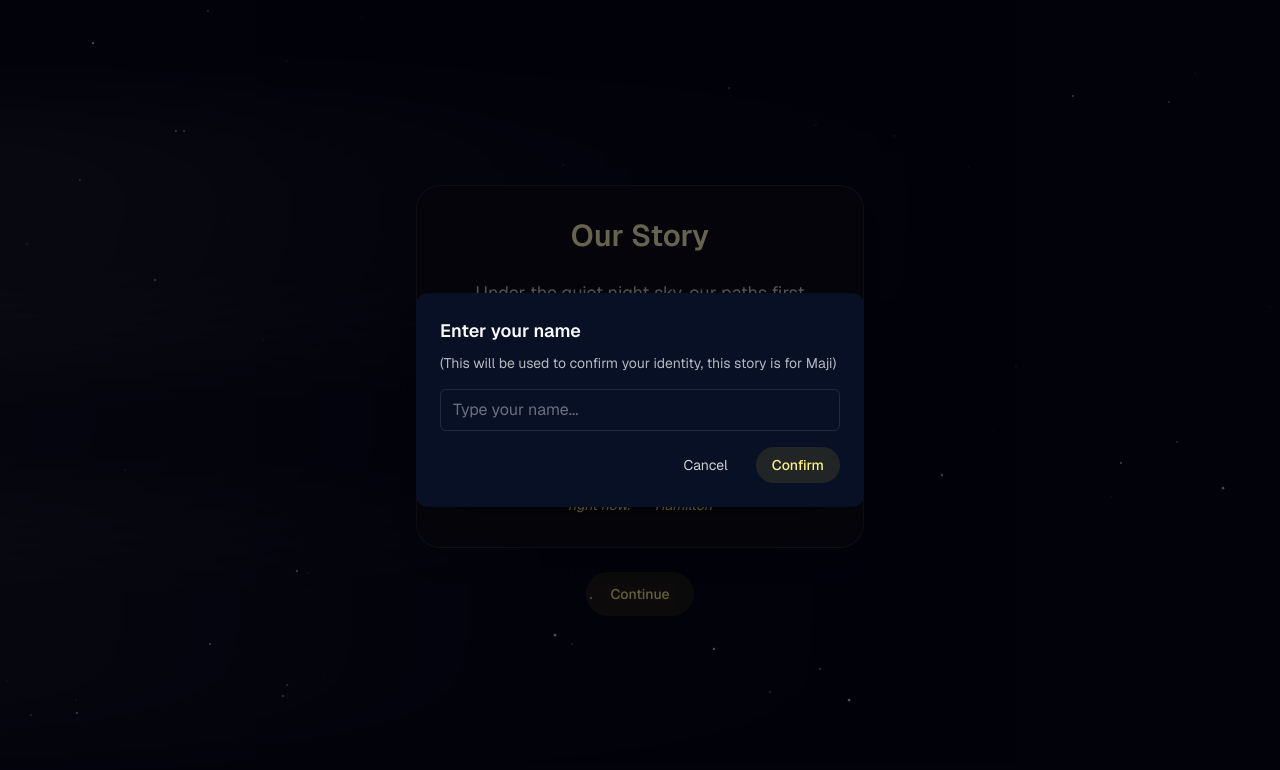
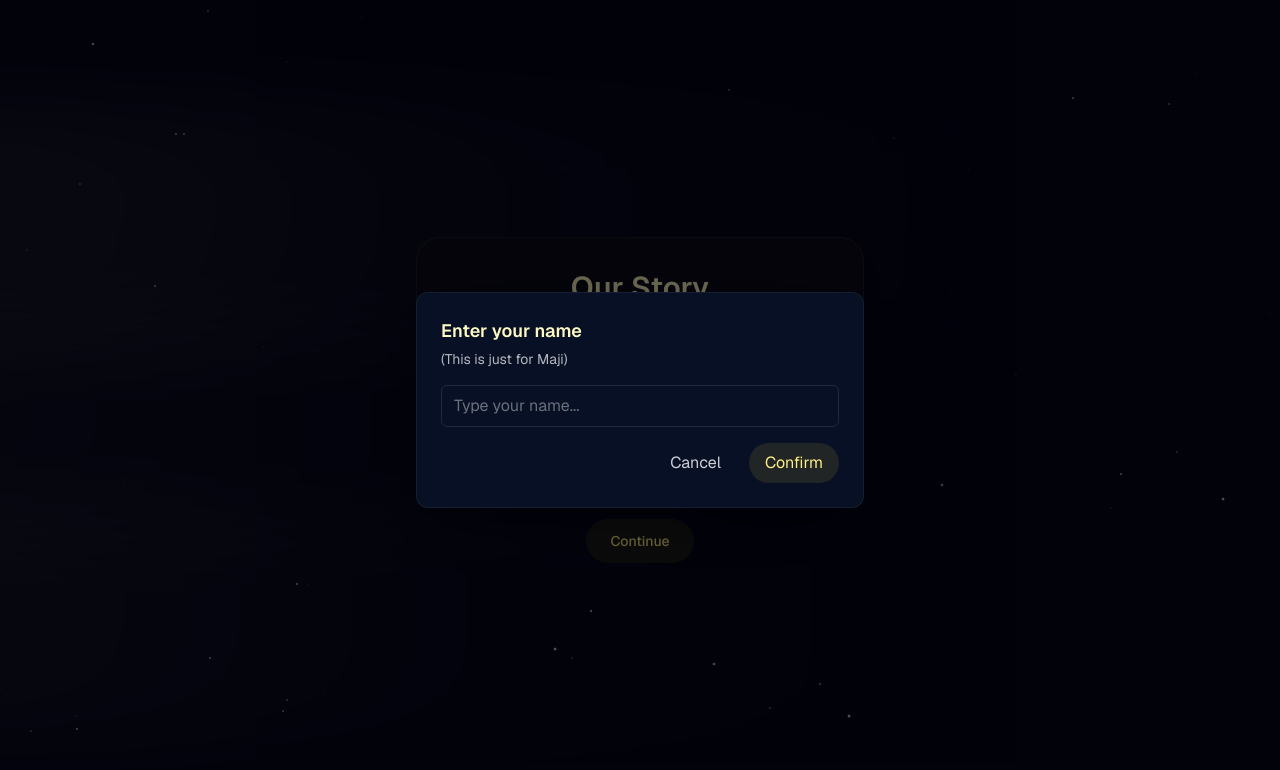
Before and after one commit to Agladima/birth, a Next.js app: page / in a window 1280 px wide. Both pictures are taken after a click on the button "Continue". Shown: the top 770 px of the page. Built offline with nearby package versions, Linux system fonts and the light colour scheme.

Commit message:
final pictures

```diff
--- a/src/app/page.tsx
+++ b/src/app/page.tsx
@@ -1,10 +1,10 @@
 "use client";
 
-import { useState, useEffect, useRef } from "react";
+import { useEffect, useRef, useState } from "react";
 
 export default function NightSkyPage() {
   const [showModal, setShowModal] = useState(false);
-  const [step, setStep] = useState<"intro" | "gallery" | "question" | "poem">(
+  const [step, setStep] = useState<"intro" | "gallery" | "poem" | "question">(
     "intro"
   );
 
@@ -50,19 +50,21 @@ export default function NightSkyPage() {
   const allPictures = [...ourPictures, ...herPictures];
   const itemCount = allPictures.length;
 
-  const carouselRef = useRef<HTMLDivElement>(null);
+  const carouselRef = useRef<HTMLDivElement | null>(null);
   const [angle, setAngle] = useState(0);
   const [dragging, setDragging] = useState(false);
   const startX = useRef(0);
   const startAngle = useRef(0);
 
-  // Auto-spin
+  // --- AUTO SPIN (slower) ---
   useEffect(() => {
     if (dragging) return;
-    const interval = setInterval(() => setAngle((prev) => prev + 0.2), 16);
+    // Slower rotation: 0.06 deg per tick (approx)
+    const interval = setInterval(() => setAngle((prev) => prev + 0.06), 16);
     return () => clearInterval(interval);
   }, [dragging]);
 
+  // --- Drag handlers (mouse + touch) ---
   const startDrag = (clientX: number) => {
     setDragging(true);
     startX.current = clientX;
@@ -72,7 +74,8 @@ export default function NightSkyPage() {
   const dragMove = (clientX: number) => {
     if (!dragging) return;
     const deltaX = clientX - startX.current;
-    setAngle(startAngle.current + deltaX * 0.5);
+    // sensitivity tuned for mobile and desktop
+    setAngle(startAngle.current + deltaX * 0.35);
   };
 
   const endDrag = () => setDragging(false);
@@ -80,12 +83,14 @@ export default function NightSkyPage() {
   useEffect(() => {
     const onMouseMove = (e: MouseEvent) => dragMove(e.clientX);
     const onMouseUp = () => endDrag();
-    const onTouchMove = (e: TouchEvent) => dragMove(e.touches[0].clientX);
+    const onTouchMove = (e: TouchEvent) => {
+      if (e.touches && e.touches[0]) dragMove(e.touches[0].clientX);
+    };
     const onTouchEnd = () => endDrag();
 
     window.addEventListener("mousemove", onMouseMove);
     window.addEventListener("mouseup", onMouseUp);
-    window.addEventListener("touchmove", onTouchMove);
+    window.addEventListener("touchmove", onTouchMove, { passive: true });
     window.addEventListener("touchend", onTouchEnd);
 
     return () => {
@@ -97,8 +102,8 @@ export default function NightSkyPage() {
   }, [dragging]);
 
   return (
-    <div className="relative min-h-screen overflow-hidden bg-[#03041a] font-sans text-zinc-50 flex flex-col items-center justify-center px-4 sm:px-6 py-12">
-      {/* Stars */}
+    <div className="relative min-h-screen overflow-hidden bg-[#03041a] font-sans text-zinc-50">
+      {/* STARS (z-0) */}
       <div className="pointer-events-none absolute inset-0 z-0">
         {Array.from({ length: 70 }).map((_, i) => (
           <div
@@ -106,7 +111,7 @@ export default function NightSkyPage() {
             className={`star star-${i % 6} absolute`}
             style={{
               left: `${Math.random() * 100}%`,
-              top: `${Math.random() * 90}%`,
+              top: `${Math.random() * 92}%`,
               transform: `scale(${0.6 + Math.random() * 1.4})`,
               animationDelay: `${Math.random() * 6}s`,
             }}
@@ -114,27 +119,28 @@ export default function NightSkyPage() {
         ))}
       </div>
 
-      {/* Clouds */}
-      <div className="clouds pointer-events-none absolute inset-0 z-[1]">
+      {/* CLOUDS (z-1) */}
+      <div className="clouds pointer-events-none absolute inset-0 z-10">
         <div className="cloud cloud-1" />
         <div className="cloud cloud-2" />
         <div className="cloud cloud-3" />
       </div>
 
-      {/* Intro */}
+      {/* CONTENT (z-20) */}
+      <div className="relative z-20 flex flex-col items-center justify-center min-h-screen px-4 py-12">
+        {/* INTRO */}
         {step === "intro" && (
-        <main className="relative z-10 flex flex-col items-center w-full max-w-md">
-          <div className="scroll-frame p-6 sm:p-8 rounded-3xl bg-[#0c0c1a] border border-white/10 backdrop-blur-md shadow-xl flex flex-col gap-6">
-            <h1 className="text-2xl sm:text-3xl font-semibold text-yellow-100 text-center">
+          <main className="max-w-md w-full flex flex-col items-center gap-6">
+            <div className="w-full bg-[#0c0c1a]/90 rounded-3xl p-6 sm:p-8 border border-white/8 backdrop-blur-md shadow-xl text-center">
+              <h1 className="text-2xl sm:text-3xl font-semibold text-yellow-100">
                 Our Story
               </h1>
-            <p className="text-sm sm:text-lg text-white/80 leading-relaxed text-center">
+              <p className="mt-3 text-sm sm:text-lg text-white/80">
                 Under the quiet night sky, our paths first crossed. Stars above
-              twinkled like our hearts, setting the stage for a story that would
-              last a lifetime.
+                twinkled like our hearts...
               </p>
               <svg
-              className="w-full h-6 sm:h-8"
+                className="w-full h-6 mt-4"
                 viewBox="0 0 200 20"
                 preserveAspectRatio="none"
               >
@@ -145,49 +151,54 @@ export default function NightSkyPage() {
                   fill="transparent"
                 />
               </svg>
-            <p className="text-sm sm:text-md text-yellow-200 italic text-center">
+              <p className="mt-2 text-sm text-yellow-200 italic">
                 “Look around, look around at how lucky we are to be alive right
                 now.” — Hamilton
               </p>
             </div>
-          <div className="mt-6">
+
             <button
               onClick={() => setShowModal(true)}
-              className="rounded-full bg-yellow-300/10 px-6 py-3 text-sm font-medium text-yellow-200 transition hover:scale-[1.02] hover:bg-yellow-300/20"
+              className="rounded-full bg-yellow-300/10 px-6 py-3 text-sm font-medium text-yellow-200 hover:scale-[1.02] transition"
             >
               Continue
             </button>
-          </div>
           </main>
         )}
 
-      {/* Name Modal */}
+        {/* MODAL */}
         {showModal && step === "intro" && (
-        <div className="fixed inset-0 z-20 flex items-center justify-center bg-black/60">
-          <div className="mx-4 w-full max-w-md rounded-xl bg-[#081025] p-6 shadow-2xl">
-            <h2 className="mb-2 text-lg font-semibold">Enter your name</h2>
-            <p className="mb-4 text-sm text-white/70">
-              (This will be used to confirm your identity, this story is for
-              Maji)
+          <div className="fixed inset-0 z-30 flex items-center justify-center bg-black/60 p-4">
+            <div className="w-full max-w-md bg-[#081025] rounded-xl p-6 shadow-2xl border border-white/6">
+              <h2 className="text-lg font-semibold text-yellow-100">
+                Enter your name
+              </h2>
+              <p className="text-sm text-white/70 mt-1">
+                (This is just for Maji)
               </p>
+
               <input
                 id="nameInput"
                 type="text"
                 placeholder="Type your name..."
-              className="w-full rounded-md border border-white/10 bg-transparent px-3 py-2 text-white outline-none placeholder:text-white/40"
+                className="w-full mt-4 px-3 py-2 rounded-md bg-transparent border border-white/10 outline-none placeholder:text-white/40"
               />
+
               <div className="mt-4 flex justify-end gap-3">
                 <button
                   onClick={() => setShowModal(false)}
-                className="rounded-md px-4 py-2 text-sm text-white/80 hover:underline"
+                  className="px-4 py-2 rounded-md text-white/80"
                 >
                   Cancel
                 </button>
                 <button
                   onClick={() => {
-                  const input = (
-                    document.getElementById("nameInput") as HTMLInputElement
-                  ).value;
+                    const input =
+                      (
+                        document.getElementById(
+                          "nameInput"
+                        ) as HTMLInputElement | null
+                      )?.value || "";
                     if (input.trim().toLowerCase() === "maji") {
                       setStep("gallery");
                       setShowModal(false);
@@ -195,7 +206,7 @@ export default function NightSkyPage() {
                       alert("This story is only for Maji 💛");
                     }
                   }}
-                className="rounded-full bg-yellow-300/10 px-4 py-2 text-sm font-medium text-yellow-200"
+                  className="px-4 py-2 rounded-full bg-yellow-300/10 text-yellow-200"
                 >
                   Confirm
                 </button>
@@ -204,87 +215,71 @@ export default function NightSkyPage() {
           </div>
         )}
 
-      {/* 3D Gallery */}
+        {/* GALLERY */}
         {step === "gallery" && (
-        <main className="relative z-10 flex flex-col items-center w-full min-h-screen px-4 sm:px-6 py-12 overflow-hidden bg-[#0b0015]">
-          <h1 className="text-4xl sm:text-5xl font-extrabold mb-12 text-center tracking-wide text-yellow-100">
+          <main className="w-full max-w-4xl flex flex-col items-center gap-8">
+            <h1 className="text-4xl sm:text-5xl font-extrabold tracking-wide text-yellow-100">
               ✨ The Secret Chronicle ✨
             </h1>
 
+            {/* carousel wrapper — transparent so stars show through */}
             <div
-            className="relative w-full max-w-4xl h-80 sm:h-96 perspective cursor-grab"
+              className="relative w-full max-w-[860px] h-[360px] sm:h-[420px] perspective touch-none"
               onMouseDown={(e) => startDrag(e.clientX)}
               onTouchStart={(e) => startDrag(e.touches[0].clientX)}
             >
+              {/* carousel (transparent background) */}
               <div
                 ref={carouselRef}
-              className="carousel absolute w-full h-full flex items-center justify-center"
+                className="carousel absolute inset-0 flex items-center justify-center"
                 style={{ transform: `rotateY(${angle}deg)` }}
               >
                 {allPictures.map((pic, i) => {
                   const picAngle = i * (360 / itemCount);
+
                   return (
-                  <div
+                    <figure
                       key={i}
-                    className="carousel-item absolute w-48 sm:w-64 h-64 sm:h-80 rounded-2xl overflow-hidden shadow-2xl border border-yellow-400/30 transform transition-transform duration-500 hover:scale-105 hover:rotate-3"
+                      className="carousel-item absolute w-44 sm:w-56 md:w-64 h-56 sm:h-72 md:h-80 rounded-2xl overflow-hidden shadow-2xl border border-yellow-400/20 bg-transparent"
                       style={{
-                      transform: `rotateY(${picAngle}deg) translateZ(350px)`,
-                      background: `url(${pic.src}) center/cover no-repeat`,
+                        transform: `rotateY(${picAngle}deg) translateZ(320px)`,
                         backfaceVisibility: "hidden",
                       }}
                     >
-                    <div className="absolute bottom-0 w-full bg-gradient-to-t from-black/70 to-transparent p-3 sm:p-4 backdrop-blur-sm">
-                      <p className="text-xs sm:text-sm italic font-semibold drop-shadow-md text-yellow-200">
+                      {/* image */}
+                      <img
+                        src={pic.src}
+                        alt={pic.caption}
+                        className="w-full h-full object-cover"
+                      />
+
+                      {/* caption */}
+                      <figcaption className="absolute bottom-0 w-full bg-gradient-to-t from-black/80 to-transparent p-3 text-xs sm:text-sm text-yellow-200 italic">
                         {pic.caption}
-                      </p>
-                    </div>
-                  </div>
+                      </figcaption>
+                    </figure>
                   );
                 })}
               </div>
             </div>
 
-          <div className="flex flex-col items-center justify-center mt-12 w-full">
+            {/* centralised button area */}
+            <div className="w-full flex items-center justify-center">
               <button
-              className="rounded-full bg-yellow-300/10 px-6 py-3 text-sm font-medium text-yellow-200 hover:scale-[1.02]"
-              onClick={() => setStep("question")}
+                onClick={() => setStep("poem")}
+                className="rounded-full bg-yellow-300/10 px-6 py-3 text-yellow-200 hover:scale-[1.02] transition"
               >
-              See What's Next..
+                See What’s Next..
               </button>
             </div>
           </main>
         )}
 
-      {/* Question */}
-      {step === "question" && (
-        <main className="relative z-10 flex flex-col items-center justify-center w-full min-h-screen px-4 sm:px-6 py-12">
-          <div className="p-8 rounded-3xl bg-[#0c0c1a] border border-white/10 shadow-xl text-center max-w-md">
-            <h2 className="text-2xl sm:text-3xl text-yellow-100 mb-4">
-              Will you be my GrilFriend?
-            </h2>
-            <div className="flex justify-center gap-6 mt-6">
-              <button
-                className="rounded-full bg-yellow-300/10 px-6 py-3 text-yellow-200 hover:bg-yellow-300/20"
-                onClick={() => setStep("poem")}
-              >
-                Yes
-              </button>
-              <button
-                className="rounded-full bg-yellow-300/10 px-6 py-3 text-yellow-200 hover:bg-yellow-300/20"
-                onClick={() => alert("wow oya na 💛")}
-              >
-                No
-              </button>
-            </div>
-          </div>
-        </main>
-      )}
-
-      {/* Poem + Spotify */}
+        {/* POEM + SPOTIFY */}
         {step === "poem" && (
-        <main className="relative z-10 flex flex-col items-center justify-center w-full min-h-screen px-4 sm:px-6 py-12 text-center">
-          <div className="p-8 rounded-3xl bg-[#0c0c1a] border border-white/10 shadow-xl max-w-lg">
-            <h2 className="text-3xl text-yellow-100 mb-6">
+          <main className="w-full max-w-lg flex flex-col items-center gap-6">
+            <div className="w-full bg-[#0c0c1a]/90 rounded-3xl p-6 sm:p-8 border border-white/8 shadow-xl text-center">
+              <h2 className="text-3xl text-yellow-100 mb-4">
                 A Poem for Maji 💛
               </h2>
               <p className="text-yellow-200 italic mb-6">
@@ -296,28 +291,76 @@ export default function NightSkyPage() {
                 <br />
                 With you, my love, is where I belong.
               </p>
+
               <a
-              href="https://open.spotify.com/playlist/5Mga87ypeHjRv4hbAokbnz?si=x5JCFMIZSLeB9U0ukNnHeQ&pt=8bfa9ea4752be4ea7dddaac060ab0dc7&pi=rM9pkocYT2ON8"
+                href="https://open.spotify.com/playlist/5Mga87ypeHjRv4hbAokbnz"
                 target="_blank"
-              className="inline-block mt-4 px-6 py-3 bg-yellow-300/10 text-yellow-200 rounded-full hover:bg-yellow-300/20 transition"
+                rel="noreferrer"
+                className="inline-block mt-2 px-6 py-3 bg-yellow-300/10 text-yellow-200 rounded-full hover:bg-yellow-300/20 transition"
               >
                 Listen on Spotify
               </a>
             </div>
+
+            <button
+              onClick={() => setStep("question")}
+              className="rounded-full bg-pink-500/10 px-6 py-3 text-pink-200 hover:scale-[1.02] transition"
+            >
+              One Last Thing...
+            </button>
           </main>
         )}
 
-      {/* Global styles */}
+        {/* FINAL QUESTION */}
+        {step === "question" && (
+          <main className="w-full max-w-md flex flex-col items-center justify-center gap-6">
+            <div className="w-full bg-[#0c0c1a]/90 rounded-3xl p-8 border border-white/8 shadow-xl text-center">
+              <h2 className="text-2xl sm:text-3xl text-yellow-100 mb-4">
+                Will you be my Girlfriend?
+              </h2>
+              <div className="flex gap-4 justify-center mt-4">
+                <button
+                  onClick={() => {
+                    // you can add a celebration or redirection here
+                    alert("She said YES! 💛");
+                  }}
+                  className="px-6 py-3 rounded-full bg-green-400/20 text-green-200"
+                >
+                  Yes
+                </button>
+
+                <button
+                  onClick={() => {
+                    alert("It's okay — maybe later 💛");
+                  }}
+                  className="px-6 py-3 rounded-full bg-red-400/12 text-red-200"
+                >
+                  No
+                </button>
+              </div>
+            </div>
+          </main>
+        )}
+      </div>
+
+      {/* GLOBAL STYLES */}
       <style jsx global>{`
+        /* carousel perspective helper */
         .perspective {
           perspective: 1200px;
         }
+
         .carousel {
           transform-style: preserve-3d;
         }
+
         .carousel-item {
           backface-visibility: hidden;
+          display: block;
+          will-change: transform, opacity;
         }
+
+        /* STARS */
         .star {
           width: 2px;
           height: 2px;
@@ -325,6 +368,7 @@ export default function NightSkyPage() {
           background: radial-gradient(circle at 30% 30%, #fff, #ffd);
           opacity: 0.95;
         }
+
         .star-0 {
           animation: twinkle 4s linear infinite;
         }
@@ -343,6 +387,7 @@ export default function NightSkyPage() {
         .star-5 {
           animation: twinkle 4.8s linear infinite;
         }
+
         @keyframes twinkle {
           0% {
             opacity: 0.05;
@@ -361,6 +406,8 @@ export default function NightSkyPage() {
             transform: scale(0.6);
           }
         }
+
+        /* CLOUDS */
         .cloud {
           position: absolute;
           left: -40%;
@@ -392,6 +439,7 @@ export default function NightSkyPage() {
           animation-duration: 85s;
           opacity: 0.22;
         }
+
         @keyframes cloudMove {
           0% {
             transform: translateX(-30%) scale(1);
@@ -403,6 +451,18 @@ export default function NightSkyPage() {
             transform: translateX(130%) scale(1);
           }
         }
+
+        /* small helpers */
+        img {
+          display: block;
+        }
+        /* ensure everything is visible on mobile */
+        @media (max-width: 640px) {
+          .carousel-item {
+            width: 44vw !important;
+            height: 56vw !important;
+          }
+        }
       `}</style>
     </div>
   );
```
Lines whose indentation alone changed are shown as unchanged.
